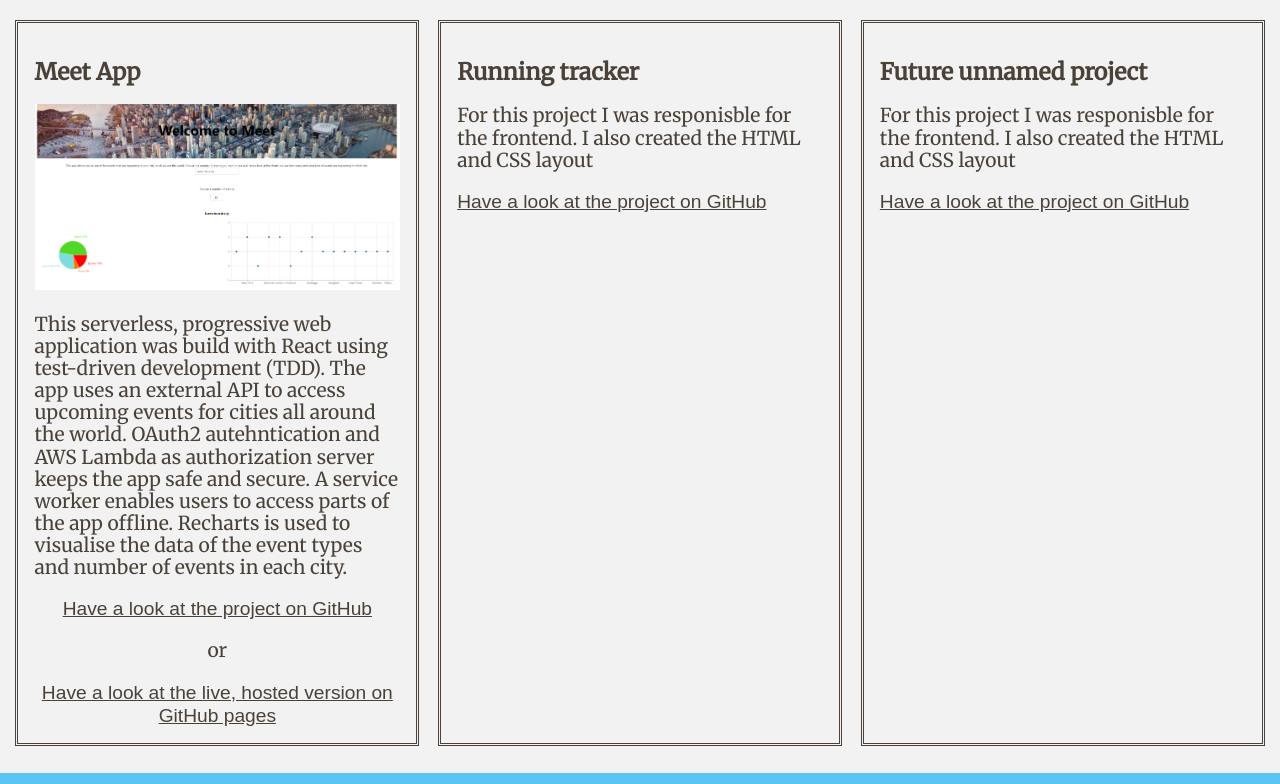
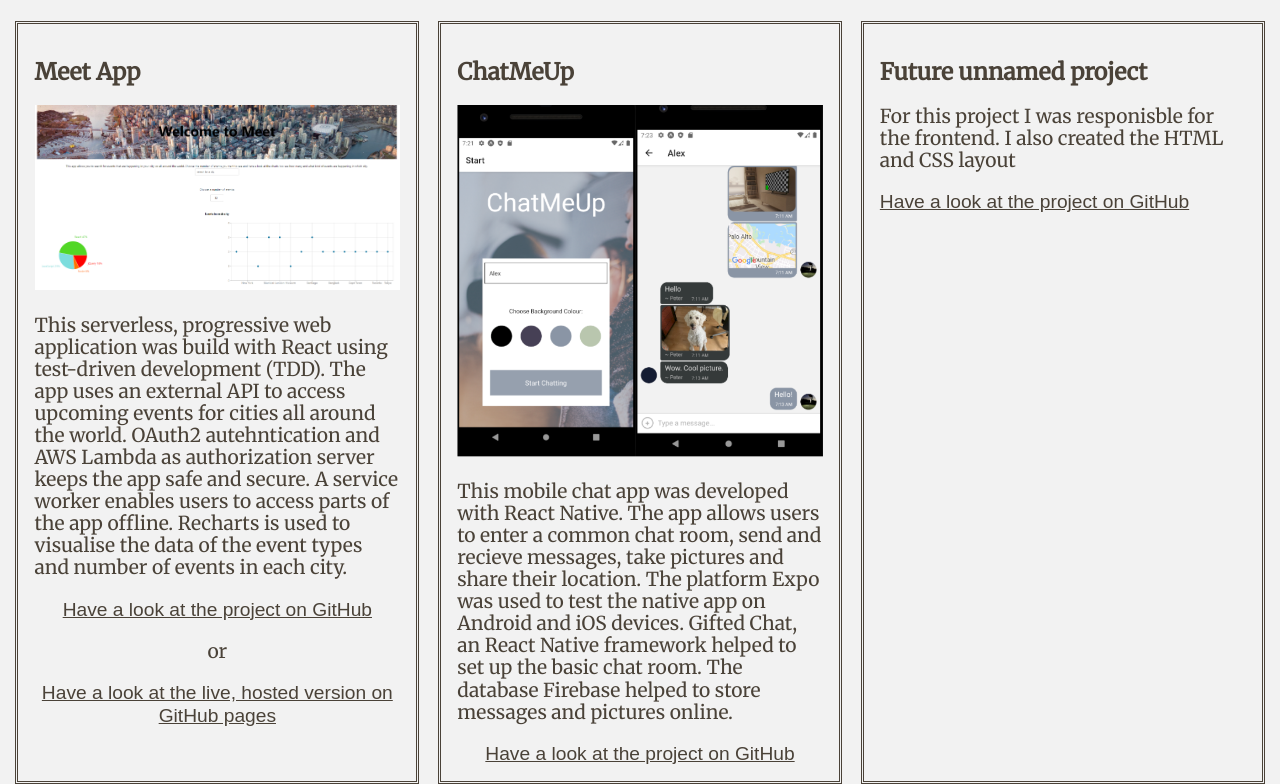
Before and after one commit to Alex-Offner/portfolio-website, a plain HTML site: page work.html in a window 1280 px wide. Shown: the part 865-1649 px from the top of the page. Drawn offline with Linux system fonts and the light colour scheme; a web font is replaced by a local one.

Commit message:
Updated portfolio with chat app

```diff
--- a/work.html
+++ b/work.html
@@ -124,13 +124,16 @@
         </div>
       </div>
       <div class="grid__item">
-        <h2>Running tracker</h2>
+        <h2>ChatMeUp</h2>
+        <img src="img/ChatMeUp_app.PNG" class="work-pictures" alt="picture of ChatMeUp App">
         <p>
-          For this project I was responisble for the frontend. I also created
-          the HTML and CSS layout
+          This mobile chat app was developed with React Native. The app allows users to enter a common chat room, send
+          and recieve messages, take pictures and share their location. The platform Expo was used to test the native
+          app on Android and iOS devices. Gifted Chat, an React Native framework helped to set up the basic chat room.
+          The database Firebase helped to store messages and pictures online.
         </p>
-        <div class="link__shake">
-          <a href="#">Have a look at the project on GitHub</a>
+        <div class="link__shake center">
+          <a href="https://github.com/Alex-Offner/ChatMeUp">Have a look at the project on GitHub</a>
         </div>
       </div>
       <div class="grid__item">
```
Also changed, not shown: img/ChatMeUp_app.PNG (added).
